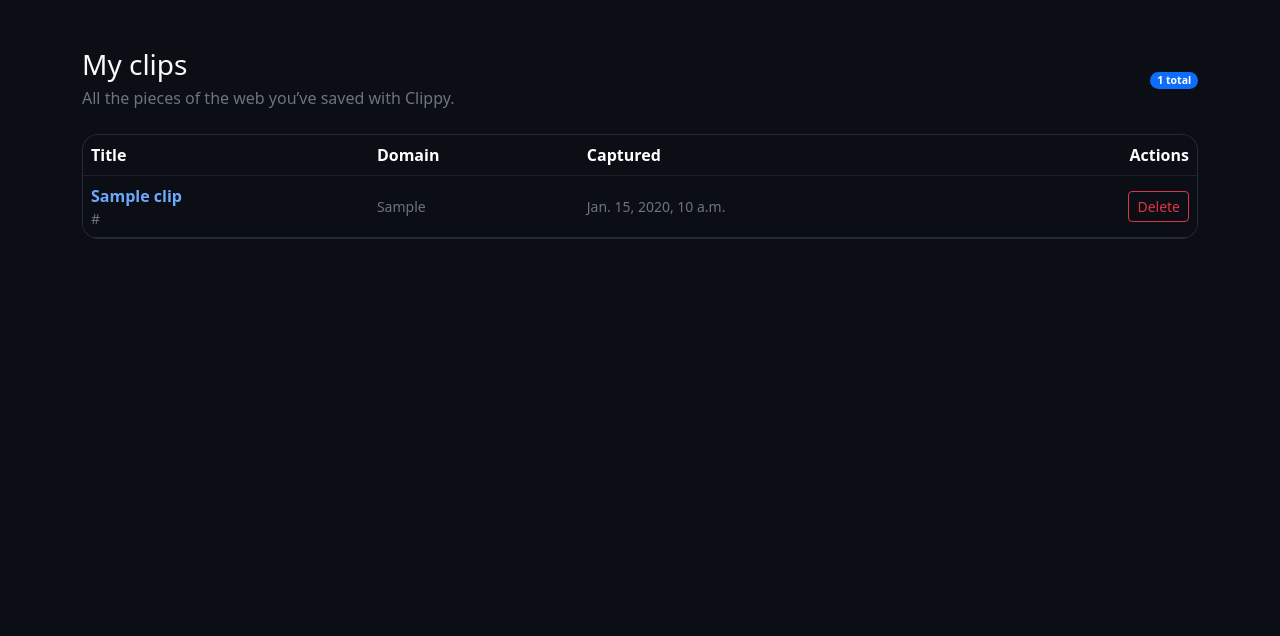
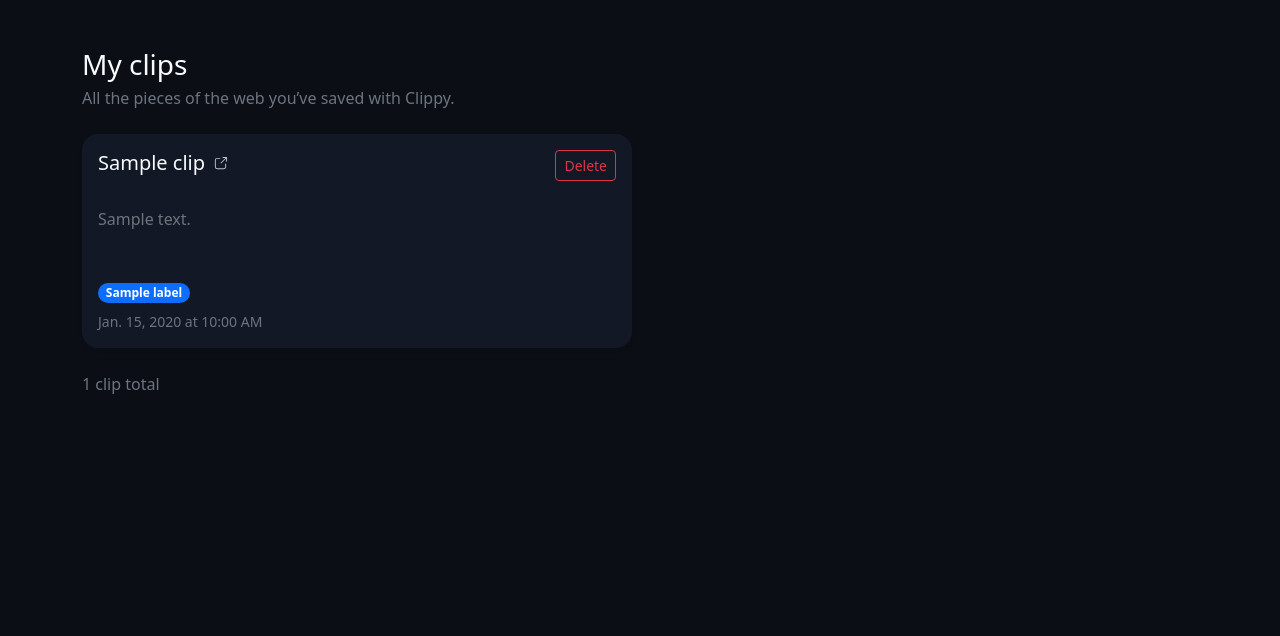
Before and after one commit to laskaridis/clippy, a Django app: page /clips/ in a window 1280 px wide. Shown: the part 73-709 px from the top of the page. Run offline with Django 5.2, Linux system fonts and the light colour scheme; a user stored in the database is signed in; tables that the repository leaves empty hold one stand-in row (values such as "Sample post").

Commit message:
Fixes #17 Restructure home page

```diff
--- a/backend/apps/clips/templates/clips/list.html
+++ b/backend/apps/clips/templates/clips/list.html
@@ -3,50 +3,98 @@
 {% block title %}My clips – Clippy{% endblock %}
 
 {% block content %}
+  <style>
+    .clip-title {
+      display: -webkit-box;
+      -webkit-box-orient: vertical;
+      -webkit-line-clamp: 2;
+      overflow: hidden;
+      line-height: 1.3;
+      min-height: 2.3em;
+    }
+
+    .clip-preview {
+      display: -webkit-box;
+      -webkit-box-orient: vertical;
+      -webkit-line-clamp: 3;
+      overflow: hidden;
+      line-height: 1.4;
+      min-height: 4.2em;
+    }
+
+    .clip-source-link {
+      color: var(--bs-secondary-color);
+      opacity: 0.9;
+      transition: color 0.15s ease, opacity 0.15s ease;
+    }
+
+    .clip-source-link:hover,
+    .clip-source-link:focus-visible {
+      color: var(--bs-primary);
+      opacity: 1;
+    }
+  </style>
+
   <div class="d-flex justify-content-between align-items-center mb-4">
     <div>
       <h1 class="h3 mb-1">My clips</h1>
       <p class="text-secondary mb-0">All the pieces of the web you’ve saved with Clippy.</p>
     </div>
-    <div class="text-end small text-secondary d-none d-md-block">
-      <span class="badge text-bg-primary">{{ clips|length }} total</span>
-    </div>
   </div>
 
   {% if clips %}
-    <div class="table-responsive card overflow-hidden">
-      <table class="table table-hover align-middle mb-0">
-        <thead>
-          <tr>
-            <th scope="col">Title</th>
-            <th scope="col" class="d-none d-md-table-cell">Domain</th>
-            <th scope="col" class="d-none d-md-table-cell">Captured</th>
-            <th scope="col" class="text-end">Actions</th>
-          </tr>
-        </thead>
-        <tbody>
-          {% for clip in clips %}
-            <tr data-clip-row>
-              <td>
-                <a href="{% url 'clips_web:detail' clip.id %}" class="fw-semibold text-decoration-none">
-                  {{ clip.title|default:clip.url }}
-                </a>
-                <div class="small text-secondary text-truncate" style="max-width: 360px;">
-                  {{ clip.url }}
+    <div class="row row-cols-1 row-cols-lg-2 g-3">
+      {% for clip in clips %}
+        <div class="col d-flex">
+          <article class="card border-0 shadow-sm w-100 h-100" data-clip-row>
+            <div class="card-body d-flex flex-column">
+              <div class="d-flex justify-content-between align-items-start gap-3 mb-1">
+                <div class="min-w-0">
+                  <div class="d-flex align-items-start gap-2 mb-2">
+                    <a href="{% url 'clips_web:detail' clip.id %}" class="h5 d-block mb-0 text-decoration-none clip-title flex-grow-1">
+                      {{ clip.title|default:clip.url }}
+                    </a>
+                    <a
+                      href="{{ clip.url }}"
+                      class="clip-source-link text-decoration-none flex-shrink-0"
+                      target="_blank"
+                      rel="noopener noreferrer"
+                      aria-label="Open source link in new tab"
+                      title="Open source"
+                    >
+                      <svg xmlns="http://www.w3.org/2000/svg" width="15" height="15" fill="currentColor" viewBox="0 0 16 16" aria-hidden="true">
+                        <path fill-rule="evenodd" d="M4.5 2A2.5 2.5 0 0 0 2 4.5v7A2.5 2.5 0 0 0 4.5 14h7a2.5 2.5 0 0 0 2.5-2.5v-3a.5.5 0 0 0-1 0v3A1.5 1.5 0 0 1 11.5 13h-7A1.5 1.5 0 0 1 3 11.5v-7A1.5 1.5 0 0 1 4.5 3h3a.5.5 0 0 0 0-1z"/>
+                        <path fill-rule="evenodd" d="M15 1.5a.5.5 0 0 0-.5-.5h-4a.5.5 0 0 0 0 1h2.793L8.146 7.146a.5.5 0 1 0 .708.708L14 2.707V5.5a.5.5 0 0 0 1 0z"/>
+                      </svg>
+                    </a>
+                  </div>
                 </div>
-              </td>
-              <td class="d-none d-md-table-cell small text-secondary">{{ clip.domain }}</td>
-              <td class="d-none d-md-table-cell small text-secondary">{{ clip.created_at }}</td>
-              <td class="text-end">
-                <button type="button" class="btn btn-outline-danger btn-sm clip-delete" data-delete-url="{% url 'clips_web:detail' clip.id %}">
+                <button type="button" class="btn btn-outline-danger btn-sm clip-delete flex-shrink-0" data-delete-url="{% url 'clips_web:detail' clip.id %}">
                   Delete
                 </button>
-              </td>
-            </tr>
-          {% endfor %}
-        </tbody>
-      </table>
+              </div>
+
+              <p class="mb-2 fs-6 text-secondary clip-preview">{{ clip.raw_content|truncatechars:180 }}</p>
+
+              <div class="d-flex flex-wrap gap-2 mb-2" aria-label="Clip labels">
+                {% with labels=clip.labels.all %}
+                  {% if labels %}
+                    {% for label in labels %}
+                      <span class="badge rounded-pill text-bg-primary">{{ label.name }}</span>
+                    {% endfor %}
+                  {% else %}
+                    <span class="small text-secondary">No labels</span>
+                  {% endif %}
+                {% endwith %}
+              </div>
+
+              <p class="small text-secondary mb-0 mt-auto">{{ clip.created_at|date:"M. j, Y \\a\\t g:i A" }}</p>
+            </div>
+          </article>
+        </div>
+      {% endfor %}
     </div>
+    <p class="text-secondary mt-4 mb-0">{{ clips|length }} clip{{ clips|length|pluralize }} total</p>
   {% else %}
     <div class="card p-4 text-center">
       <h2 class="h5 mb-2">No clips yet</h2>
```
Also changed, not shown: backend/apps/clips/tests/test_views.py (+19 -0 lines).
